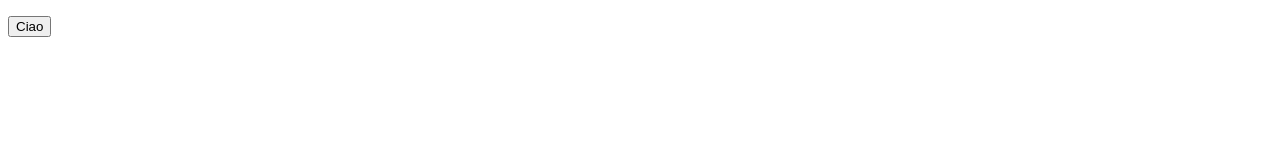
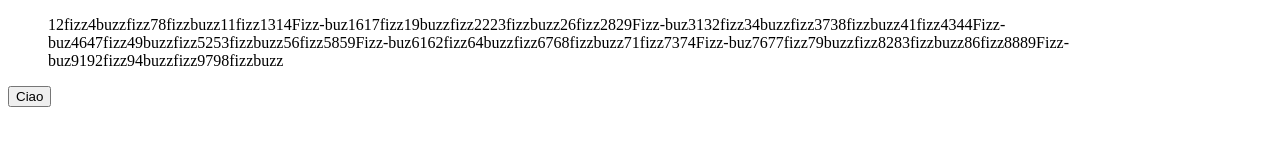
Before and after one commit to Giovanni-Cattaneo/js-fizzbuzz, a plain HTML site: page index.html in a window 1280 px wide. Both pictures are taken after a click on the button "Ciao". Drawn offline with Linux system fonts and the light colour scheme.

Commit message:
add class ul list and add if to my function

```diff
--- a/assets/js/main.js
+++ b/assets/js/main.js
@@ -17,7 +17,17 @@ for (let i = 1; i <= 100; i++){
 
     document.getElementById("btn").addEventListener("click", myFunction)
 
+    let list = document.querySelector("ul.list")
+
     function myFunction(){
-        console.log("hello");
+        if (divideThree === 0 && divideFive === 0){ // qui verifichiamo che non ci siano avanzi dall'operazione di i divisa per un numero multiplo di 3 o 5
+            list.append("Fizz-buz");
+        } else if(divideFive === 0){ // qui verifichiamo che non ci siano avanzi dall'operazione di i divisa per un numero multiplo di 5
+            list.append("buzz");
+        } else if( divideThree === 0){ // qui verifichiamo che non ci siano avanzi dall'operazione di i divisa per un numero multiplo di 3
+            list.append("fizz");
+        } else{
+            list.append(i)
+        }
     }
 }
--- a/index.html
+++ b/index.html
@@ -11,8 +11,7 @@
 <body>
 
     <div class="container">
-        <ul>
-
+        <ul class="list">
         </ul>
     </div>
 
```
